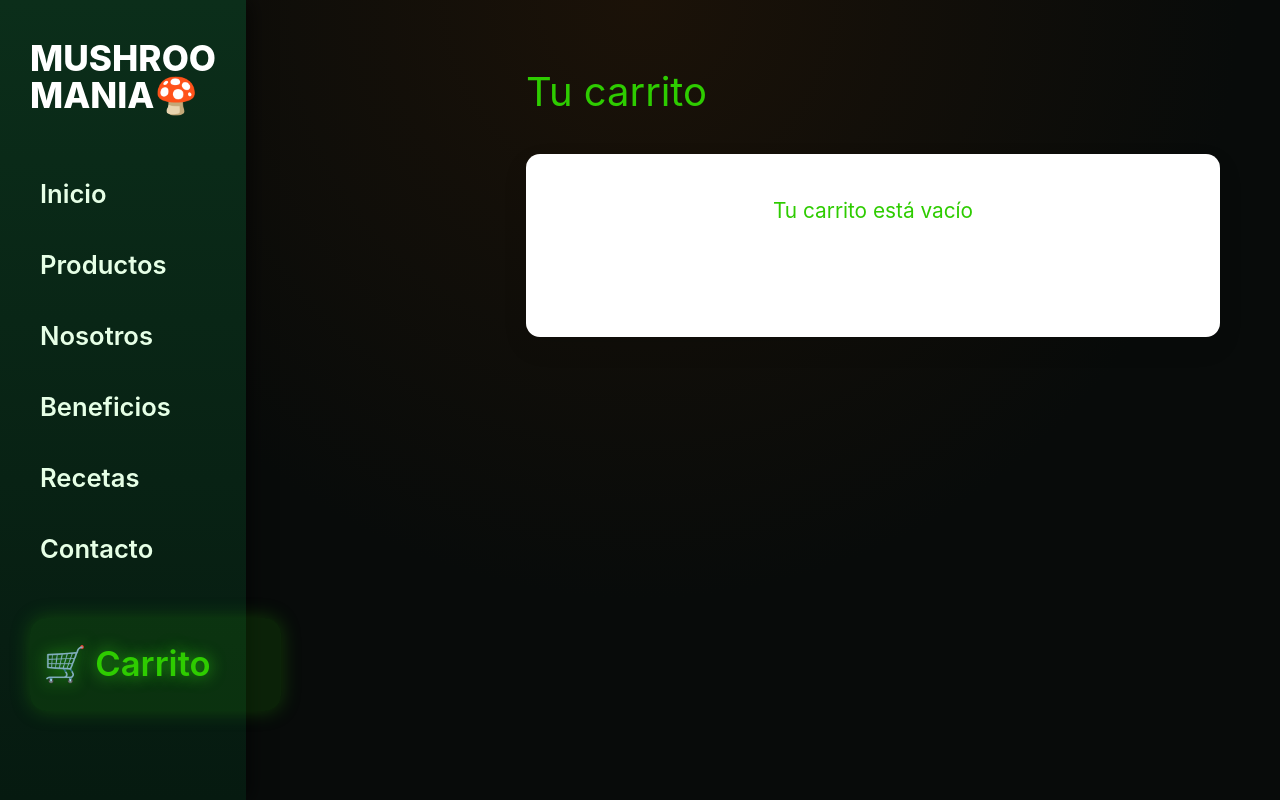
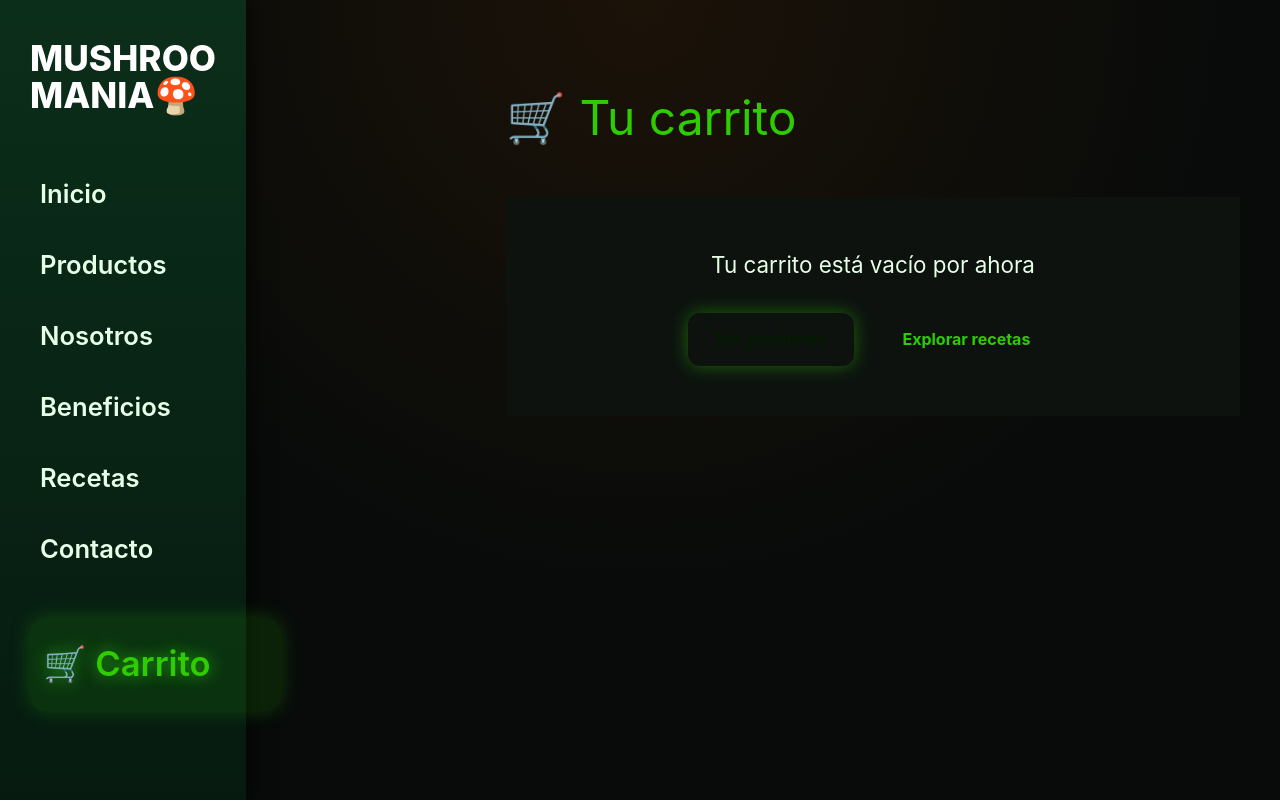
Before and after one commit to HilanAlegria/Mushroomsmania-LLC, a Vue app: page /carrito in a window 1280 px wide. Shown: the top 800 px of the page. Built offline with nearby package versions, Linux system fonts and the light colour scheme.

Commit message:
Ajustes Seccion Carrito de compra

```diff
--- a/src/main.js
+++ b/src/main.js
@@ -1,6 +1,5 @@
 import { createApp } from 'vue'
 import { createPinia } from 'pinia'
-
 import App from './App.vue'
 import router from './router'
 
--- a/src/pages/Carrito.vue
+++ b/src/pages/Carrito.vue
@@ -1,51 +1,210 @@
 <template>
-  <section class="carrito">
-    <h2 class="section-title">Tu carrito</h2>
+  <section class="carrito container">
+    <h1 class="titulo">🛒 Tu carrito</h1>
 
-    <div class="carrito-vacio">
-      <p>Tu carrito está vacío</p>
-      <router-link to="/productos" class="btn">
-        Ver productos
-      </router-link>
+    <!-- CARRITO VACÍO -->
+    <div v-if="carritoVacio" class="carrito-vacio">
+      <p>Tu carrito está vacío por ahora</p>
+
+      <div class="acciones">
+        <router-link to="/productos" class="btn">
+          Ver productos
+        </router-link>
+
+        <router-link to="/recetas" class="btn btn-outline">
+          Explorar recetas
+        </router-link>
+      </div>
+    </div>
+
+    <!-- CARRITO CON ITEMS (estructura preparada) -->
+    <div v-else class="carrito-contenido">
+      <div class="items">
+        <div class="item" v-for="item in items" :key="item.id">
+          <img :src="item.imagen" :alt="item.nombre" />
+
+          <div class="info">
+            <h3>{{ item.nombre }}</h3>
+            <p>{{ item.tipo }}</p>
+          </div>
+
+          <div class="precio">
+            ${{ item.precio }}
+          </div>
+        </div>
+      </div>
+
+      <div class="resumen">
+        <p>
+          <strong>Total:</strong>
+          ${{ total }}
+        </p>
+
+        <button class="btn disabled">
+          Finalizar compra (próximamente)
+        </button>
+      </div>
     </div>
   </section>
 </template>
 
 <script>
 export default {
-  name: "Carrito"
+  name: "Carrito",
+  data() {
+    return {
+      // Más adelante esto vendrá de un store (Pinia / Vuex)
+      items: []
+    };
+  },
+  computed: {
+    carritoVacio() {
+      return this.items.length === 0;
+    },
+    total() {
+      return this.items.reduce((acc, item) => acc + item.precio, 0);
+    }
+  }
 };
 </script>
 
 <style scoped>
 .carrito {
-  padding: 60px;
+  padding: 80px 40px;
 }
 
-.section-title {
-  font-size: 2.5rem;
-  margin-bottom: 30px;
+/* TÍTULO */
+.titulo {
+  font-size: 3rem;
+  color: var(--verde-herbal);
+  margin-bottom: 40px;
 }
 
+/* ===== CARRITO VACÍO ===== */
+
 .carrito-vacio {
-  background: white;
-  padding: 40px;
-  border-radius: 14px;
+  background: #0d120f;
+  padding: 50px;
+  border-radius: var(--radius);
   text-align: center;
-  box-shadow: 0 10px 25px rgba(0, 0, 0, 0.1);
+  box-shadow: var(--shadow);
 }
 
 .carrito-vacio p {
-  font-size: 1.3rem;
-  margin-bottom: 20px;
+  font-size: 1.4rem;
+  margin-bottom: 30px;
+  color: #e6ffe6;
 }
 
+.acciones {
+  display: flex;
+  justify-content: center;
+  gap: 20px;
+  flex-wrap: wrap;
+}
+
+/* ===== BOTONES ===== */
+
 .btn {
-  display: inline-block;
-  padding: 12px 24px;
-  background: var(--verde-bosque);
-  color: white;
+  padding: 14px 28px;
+  background: var(--verde-herbal);
+  color: #041b00;
+  font-weight: 700;
   text-decoration: none;
+  border-radius: 12px;
+  box-shadow: 0 0 18px rgba(46, 204, 0, 0.45);
+  transition: all 0.3s ease;
+}
+
+.btn:hover {
+  box-shadow: 0 0 28px rgba(46, 204, 0, 0.75);
+}
+
+.btn-outline {
+  background: transparent;
+  color: var(--verde-herbal);
+  border: 2px solid var(--verde-herbal);
+  box-shadow: none;
+}
+
+.btn-outline:hover {
+  background: var(--verde-herbal);
+  color: #041b00;
+}
+
+/* ===== CARRITO CON ITEMS ===== */
+
+.carrito-contenido {
+  display: grid;
+  grid-template-columns: 2fr 1fr;
+  gap: 40px;
+}
+
+.items {
+  display: flex;
+  flex-direction: column;
+  gap: 20px;
+}
+
+.item {
+  display: grid;
+  grid-template-columns: 80px 1fr auto;
+  gap: 20px;
+  align-items: center;
+  background: #0d120f;
+  padding: 20px;
+  border-radius: var(--radius);
+  box-shadow: var(--shadow);
+}
+
+.item img {
+  width: 80px;
+  height: 80px;
+  object-fit: cover;
   border-radius: 10px;
 }
+
+.item h3 {
+  color: #e6ffe6;
+  margin-bottom: 5px;
+}
+
+.item p {
+  color: #cfcfcf;
+  font-size: 0.95rem;
+}
+
+.precio {
+  font-weight: 700;
+  color: var(--verde-herbal);
+}
+
+/* ===== RESUMEN ===== */
+
+.resumen {
+  background: #0d120f;
+  padding: 30px;
+  border-radius: var(--radius);
+  box-shadow: var(--shadow);
+  height: fit-content;
+}
+
+.resumen p {
+  font-size: 1.4rem;
+  margin-bottom: 20px;
+  color: #e6ffe6;
+}
+
+.btn.disabled {
+  opacity: 0.5;
+  pointer-events: none;
+}
+
+/* RESPONSIVE */
+
+@media (max-width: 1024px) {
+  .carrito-contenido {
+    grid-template-columns: 1fr;
+  }
+}
 </style>
--- /dev/null
+++ b/src/stores/carrito.js
@@ -0,0 +1,36 @@
+import { defineStore } from "pinia";
+
+export const useCarritoStore = defineStore("carrito", {
+  state: () => ({
+    items: []
+  }),
+
+  getters: {
+    total() {
+      return this.items.reduce((acc, item) => acc + item.precio, 0);
+    },
+    cantidad() {
+      return this.items.length;
+    }
+  },
+
+  actions: {
+    agregarProducto(producto) {
+      this.items.push({
+        id: producto.id,
+        nombre: producto.nombre,
+        precio: producto.precio,
+        imagen: producto.imagen,
+        tipo: "Producto"
+      });
+    },
+
+    eliminarProducto(id) {
+      this.items = this.items.filter(item => item.id !== id);
+    },
+
+    vaciarCarrito() {
+      this.items = [];
+    }
+  }
+});
```
Also changed, not shown: src/stores/cart.js (deleted).
